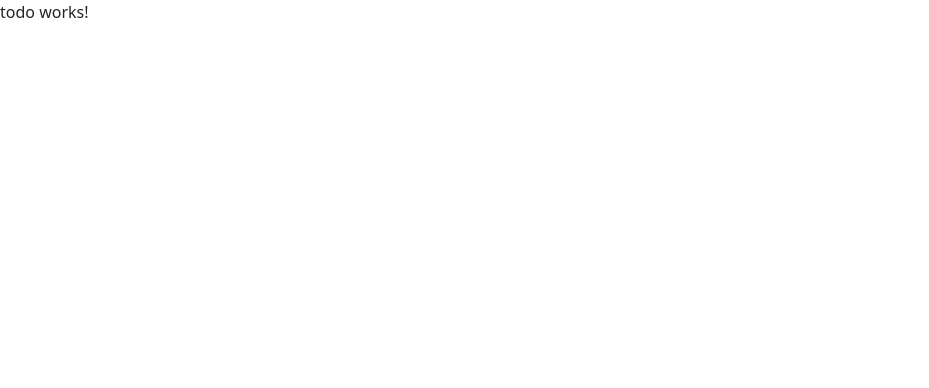
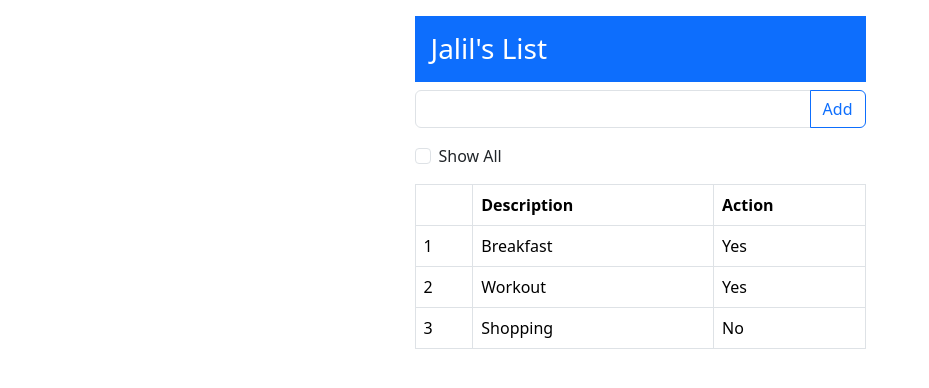
Before and after one commit to JalilAbdullayev/angular-toDoApp, an Angular app: page / in a window 1280 px wide. Shown: the top 388 px of the page, without its empty margins (0-929 px from the left). Built offline with nearby package versions, Linux system fonts and the light colour scheme.

Commit message:
Application Design

```diff
--- a/src/app/todo/todo.component.html
+++ b/src/app/todo/todo.component.html
@@ -1 +1,69 @@
-<p>todo works!</p>
+<div class="container">
+  <div class="row">
+    <div class="col-5 mx-auto">
+      <h3 class="bg-primary text-white p-3">
+        Jalil's List
+      </h3>
+      <div class="input-group mb-3">
+        <input type="text" class="form-control"/>
+        <button class="btn btn-outline-primary">
+          Add
+        </button>
+      </div>
+      <div class="form-check mb-3">
+        <input type="checkbox" class="form-check-input" id="displayAll"/>
+        <label for="displayAll" class="form-check-label">
+          Show All
+        </label>
+      </div>
+      <table class="table table-bordered">
+        <thead>
+        <tr>
+          <th></th>
+          <th>
+            Description
+          </th>
+          <th>
+            Action
+          </th>
+        </tr>
+        </thead>
+        <tbody>
+        <tr>
+          <td>
+            1
+          </td>
+          <td>
+            Breakfast
+          </td>
+          <td>
+            Yes
+          </td>
+        </tr>
+        <tr>
+          <td>
+            2
+          </td>
+          <td>
+            Workout
+          </td>
+          <td>
+            Yes
+          </td>
+        </tr>
+        <tr>
+          <td>
+            3
+          </td>
+          <td>
+            Shopping
+          </td>
+          <td>
+            No
+          </td>
+        </tr>
+        </tbody>
+      </table>
+    </div>
+  </div>
+</div>
--- a/src/index.html
+++ b/src/index.html
@@ -7,7 +7,7 @@
   <meta name="viewport" content="width=device-width, initial-scale=1"/>
   <link rel="icon" type="image/x-icon" href="favicon.ico"/>
 </head>
-<body>
+<body class="m-2 p-2">
 <todo></todo>
 </body>
 </html>
```
